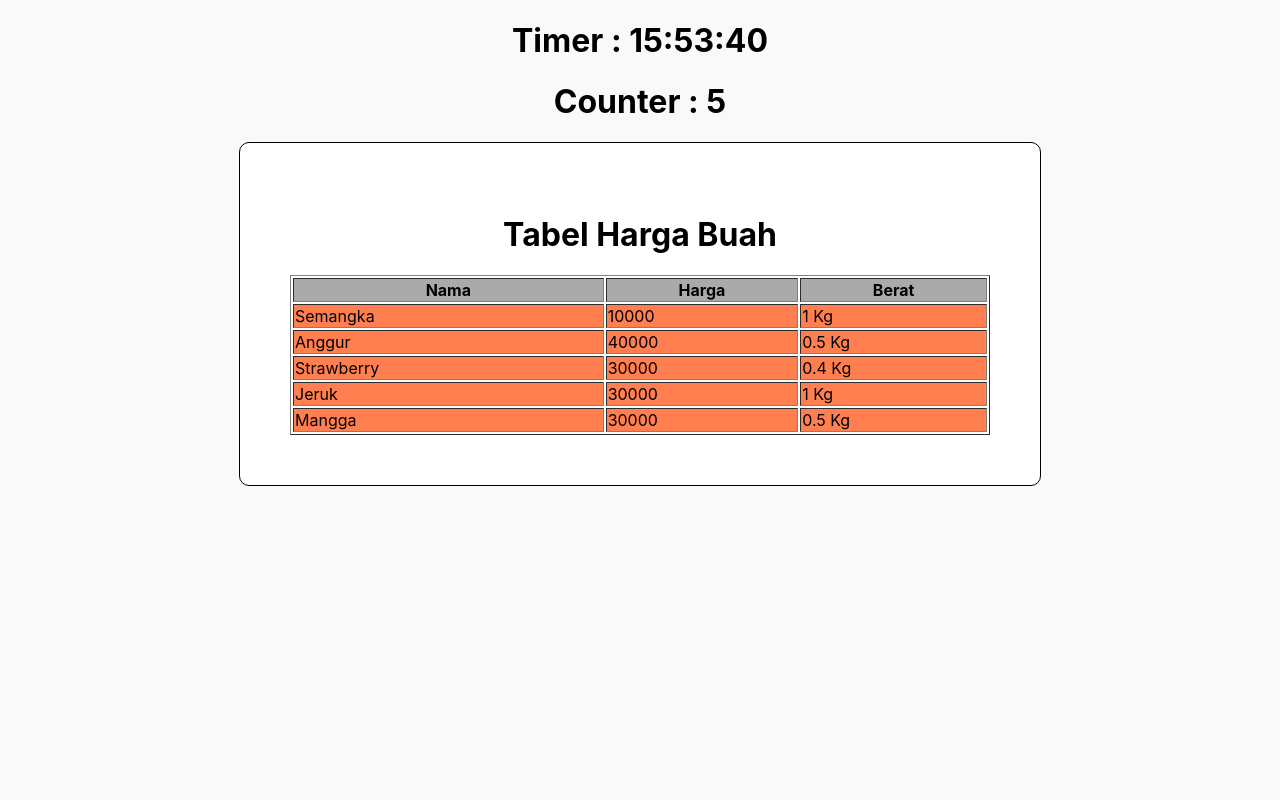
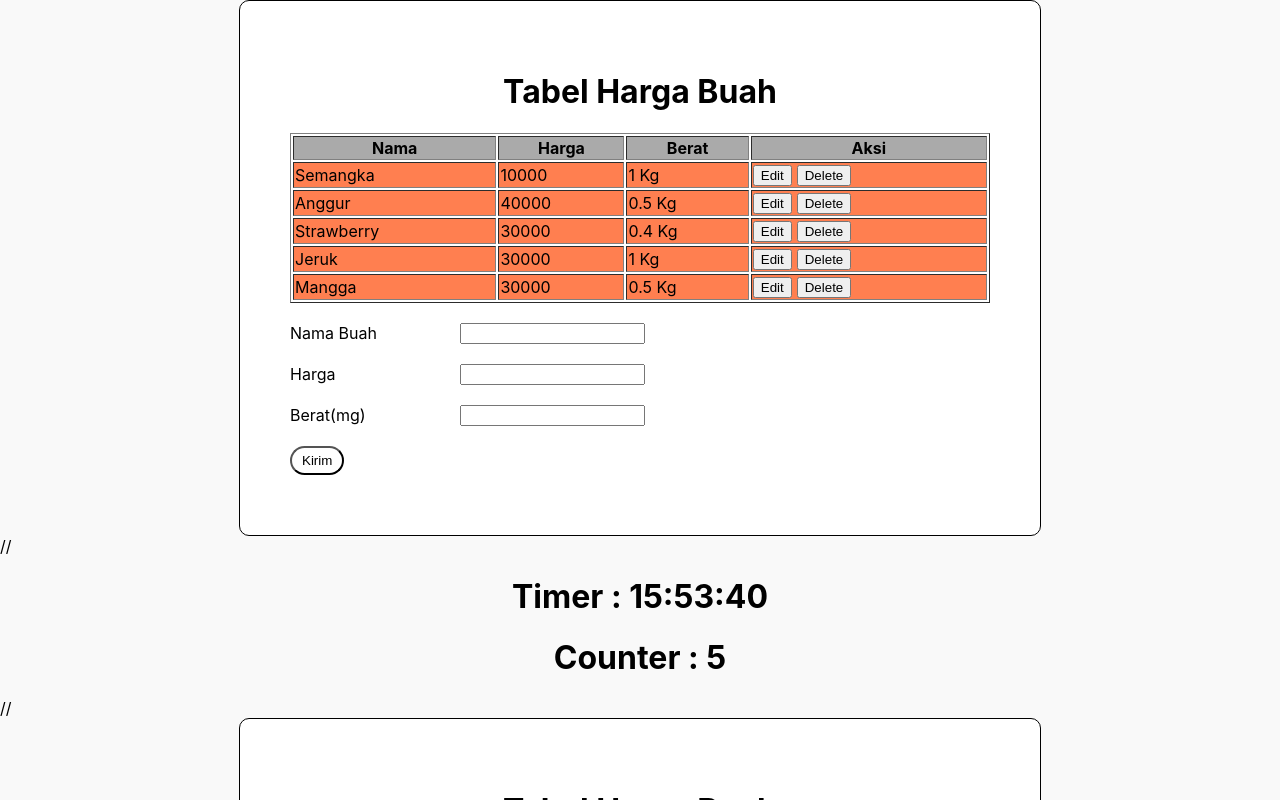
Before and after one commit to HaikalM/sanbercode-reactjs-0820-2, a React (Create React App) app: page / in a window 1280 px wide. Shown: the top 800 px of the page. Built offline with nearby package versions, Linux system fonts and the light colour scheme.

Commit message:
update Tugas-12

```diff
--- a/src/App.js
+++ b/src/App.js
@@ -4,12 +4,14 @@ import './App.css';
 import FormComponent from './Tugas-9'
 import TableComponent from './Tugas-10'
 import Timer from './Tugas-11/Timer.js'
+import ListForm from './Tugas-12/ListForm.js'
 
 function App() {
   return (
 		<>
-			<Timer />
-			<TableComponent />
+			<ListForm />
+			//<Timer />
+			//<TableComponent />
 		</>
   );
 }
--- /dev/null
+++ b/src/Tugas-12/ListForm.js
@@ -0,0 +1,175 @@
+import React, {Component} from 'react'
+
+var daftarHargaBuah = [
+	{nama: 'Semangka', harga: 10000, berat: 1000},
+	{nama: 'Anggur', harga: 40000, berat: 500},
+	{nama: 'Strawberry', harga: 30000, berat: 400},
+	{nama: 'Jeruk', harga: 30000, berat: 1000},
+	{nama: 'Mangga', harga: 30000, berat: 500},
+]
+
+class ListForm extends Component{
+	constructor(props){
+		super(props)
+		this.state = {
+			listDataBuah: daftarHargaBuah,
+			inputNamaBuah: '',
+			inputHargaBuah: '',
+			inputBeratBuah: '',
+			index: -1
+		}
+		this.handleSubmit = this.handleSubmit.bind(this)
+	}
+
+	handleChangeNamaBuah = (event) => {
+		let value = event.target.value
+		this.setState({
+			inputNamaBuah: value
+		})
+	}
+
+	handleChangeHargaBuah = (event) => {
+		let value = event.target.value
+		this.setState({
+			inputHargaBuah: value
+		})
+	}
+
+	handleChangeBeratBuah = (event) => {
+		let value = event.target.value
+		this.setState({
+			inputBeratBuah: value
+		})
+	}
+
+	handleSubmit(event){
+		event.preventDefault()
+		let index = this.state.index
+		let inputNama = this.state.inputNamaBuah
+		let inputHarga = this.state.inputHargaBuah
+		let inputBerat = this.state.inputBeratBuah
+		if(index === -1){
+			this.setState({
+				listDataBuah: [...this.state.listDataBuah, {nama: inputNama, harga: inputHarga, berat: inputBerat}],
+				inputNamaBuah: '',
+				inputHargaBuah: '',
+				inputBeratBuah: ''
+			})
+		}else{
+			let dataBuah = this.state.listDataBuah
+			let selectedBuah = dataBuah[index]
+			if(inputNama !== ''){
+				selectedBuah.nama = inputNama
+			}
+			if(inputHarga !== ''){
+				selectedBuah.harga = inputHarga
+			}
+			if(inputBerat !== ''){
+				selectedBuah.berat = inputBerat
+			}
+
+			this.setState({
+				listDataBuah: [...dataBuah],
+				inputNamaBuah: '',
+				inputHargaBuah: '',
+				inputBeratBuah: '',
+				index: -1
+			})
+		}
+
+	}
+
+	handleEdit = (event) => {
+		let index = event.target.value
+		let selectedBuah = this.state.listDataBuah[index]
+		this.setState({
+			inputNamaBuah: selectedBuah.nama,
+			inputHargaBuah: selectedBuah.harga,
+			inputBeratBuah: selectedBuah.berat,
+			index,
+		})
+	}
+
+	handleDestroy = (event) => {
+		let index = event.target.value
+		let dataBuah = this.state.listDataBuah
+		dataBuah.splice(index, 1)
+		this.setState({
+			listDataBuah: [...dataBuah]
+		})
+
+	}
+
+	render(){
+		return(
+			<div className="card-container">
+				<h1 className="text-center">Tabel Harga Buah</h1>
+				<table border="1" width="100%" className="table-custom">
+					<thead style={{background: '#aaa'}}>
+						<tr>
+							<th>Nama</th>
+							<th>Harga</th>
+							<th>Berat</th>
+							<th>Aksi</th>
+						</tr>
+					</thead>
+					<tbody style={{background: '#ff7f50'}}>
+						{this.state.listDataBuah.map((data, index)=>{
+							return(
+								<tr key={index}>
+									<td>{data.nama}</td>
+									<td>{data.harga}</td>
+									<td>{data.berat/1000} Kg</td>
+									<td>
+										<button value={index} onClick={this.handleEdit} style={{marginRight: '5px'}}>Edit</button>
+										<button value={index} onClick={this.handleDestroy}>Delete</button>
+									</td>
+								</tr>
+							)
+						})}
+					</tbody>
+				</table>
+
+				<form onSubmit={this.handleSubmit} style={{marginTop: '10px'}} className='form-container'>
+					<div className="form-group">
+						<div className="form-label">
+							<label htmlFor="inputNamaBuah">Nama Buah</label>
+						</div>
+						<input
+							value={this.state.inputNamaBuah}
+							onChange={this.handleChangeNamaBuah}
+							className="form-input" type="text" name='inputNamaBuah' />
+					</div>
+					<div className="form-group">
+						<div className="form-label">
+							<label htmlFor="inputHargaBuah">Harga</label>
+						</div>
+						<input
+							value={this.state.inputHargaBuah}
+							onChange={this.handleChangeHargaBuah}
+							className="form-input" type="text" name='inputHargaBuah' />
+					</div>
+					<div className="form-group">
+						<div className="form-label">
+							<label htmlFor="inputBeratBuah">Berat(mg)</label>
+						</div>
+						<input
+							value={this.state.inputBeratBuah}
+							onChange={this.handleChangeBeratBuah}
+							className="form-input" type="text" name='inputBeratBuah' />
+					</div>
+					<div className="form-group">
+						<button
+							type="submit"
+							value={this.state.teksTombol}
+							className="btn btn-white btn-rounded">Kirim</button>
+					</div>
+				</form>
+			</div>
+		)
+
+	}
+
+}
+
+export default ListForm
```
